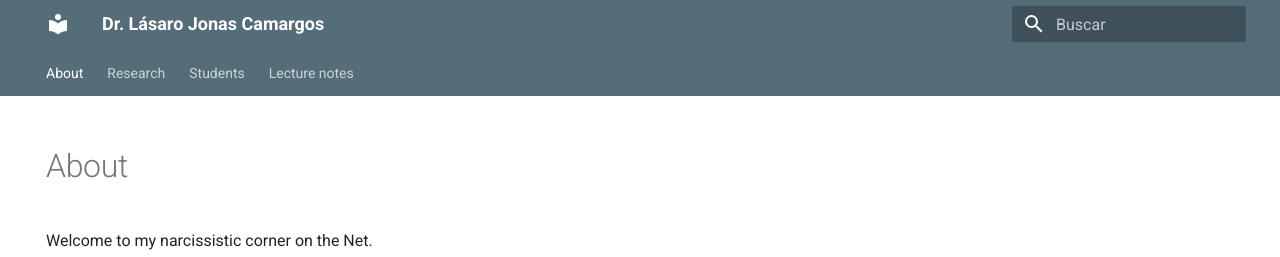
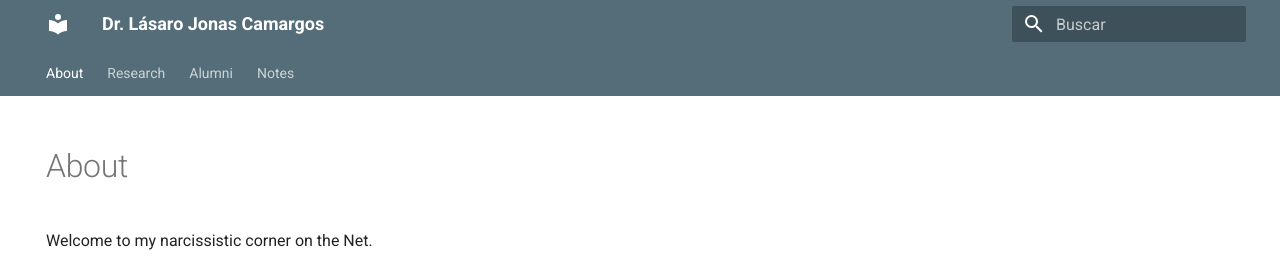
Before and after one commit to lasarojc/lasarojc.github.io, an MkDocs documentation site: the page built from docs/index.md, in a window 1280 px wide. Shown: the top 257 px of the page. Built offline with MkDocs 1.6.1 and Material for MkDocs 9.7.7, drawn with Linux system fonts in a browser that asks for light colours.

Commit message:
Update mkdocs.yml

```diff
--- a/mkdocs.yml
+++ b/mkdocs.yml
@@ -3,8 +3,8 @@ site_name: Dr. Lásaro Jonas Camargos
 nav:
         - About: index.md
         - Research: publications/index.md
-        - Students: students/index.md
-        - Lecture notes: teaching/index.md
+        - Alumni: students/index.md
+        - Notes: teaching/index.md
             #- 'Profissão em Sistemas de Informação': teaching/gsi009/index.md
             #- 'Programação Funcional': teaching/gbc033/index.md
             #- 'Sistemas Distribuídos': teaching/gbc074gsi028/index.md
```
